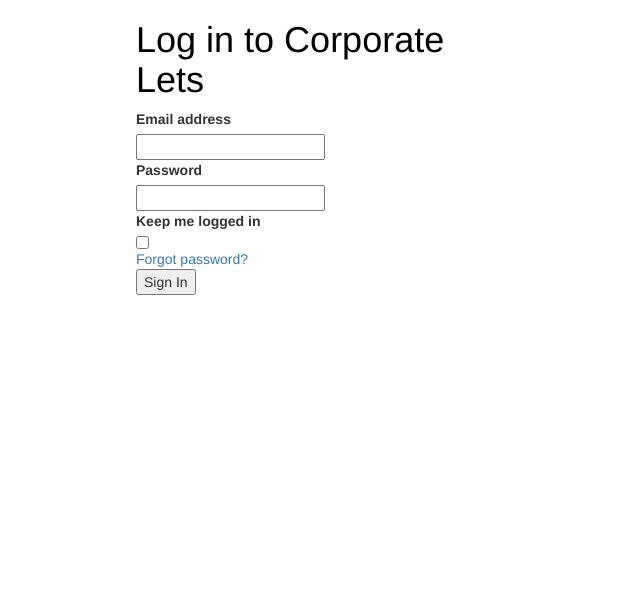
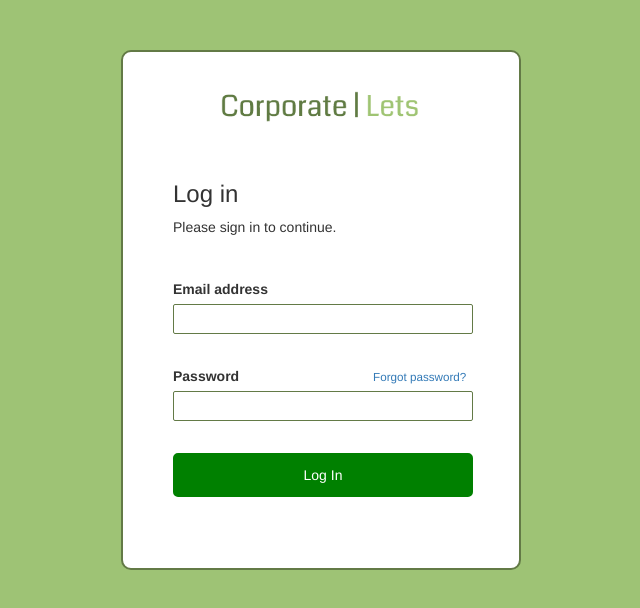
Before and after one commit to moflynn23/corporate-lets-admin, a plain HTML site: page index.html in a window 1280 px wide. Shown: the whole page, without its empty margins (319-959 px from the left). Drawn offline with nearby package versions, Linux system fonts and the light colour scheme.

Commit message:
Add logo

```diff
--- a/assets/css/style.css
+++ b/assets/css/style.css
@@ -1,13 +1,56 @@
+body {
+    background-color: #9EC375;
+    z-index: 0;
+    padding-top: 50px;
+}
+
 h1 {
     color: black;
 }
 
 .container {
+    border-radius: 10px;
+    border: 2px solid #637A46;
     background-color: white;
+    padding: 30px 50px;
     width: 400px;
-    height: 700px;
+    height: 520px;
+    z-index: 1;
 }
 
 input, label {
     display:block;
 }
+
+.password-lbl {
+    display:inline-block;
+    margin-right:130px;
+}
+
+.forgot-password {
+    display:inline-block;
+    font-size: smaller;
+}
+
+.email, .password, .log-in {
+    width: 300px;
+    border-radius: 2px;
+    border: 1px solid #637A46;
+    padding: 4px;
+}
+
+.log-in {
+    border-radius: 5px;
+    border: 2px solid green;
+    color: white;
+    background-color: green;
+    padding: 10px;
+}
+
+label {
+    padding-bottom: 0;
+}
+
+div {
+    padding-bottom: 32px;
+}
--- a/index.html
+++ b/index.html
@@ -15,28 +15,35 @@
 
     <div class="container">
 
-        <div>
-            <h1>Log in to Corporate Lets</h1>
+        <div id="logo" align="center">
+            <img src="images/cl-logo.png" alt="Corporate Lets logo" height="75%" width="75%">
         </div>
 
         <div>
-            <label for="your-email">Email address</label>
-            <input type="email" name="your-email" required>
+            <h3>Log in</h3>
+            <p>Please sign in to continue.</p>
         </div>
 
         <div>
-            <label for="your-password">Password</label>
-            <input type="password" name="your-password" required>
+            <label for="email">Email address</label>
+            <input type="email" name="email" class="email" required>
         </div>
 
         <div>
+            <label for="password" class="password-lbl">Password</label>
+            <a href="#" class="forgot-password">Forgot password?</a>
+            <input type="password" name="password" class="password" required>
+        </div>
+
+
+
+        <!---<div>
             <label for="keep-me-logged-in">Keep me logged in</label>
             <input type="checkbox" name="keep-me-logged-in">
-            <a href="#">Forgot password?</a>
-        </div>
+        </div>--->
 
         <div>
-            <input type="button" name="sign-in" value="Sign In">
+            <input type="button" name="log-in" class="log-in" value="Log In">
         </div>
 
     </div>
```
Also changed, not shown: images/cl-logo.png (added).
